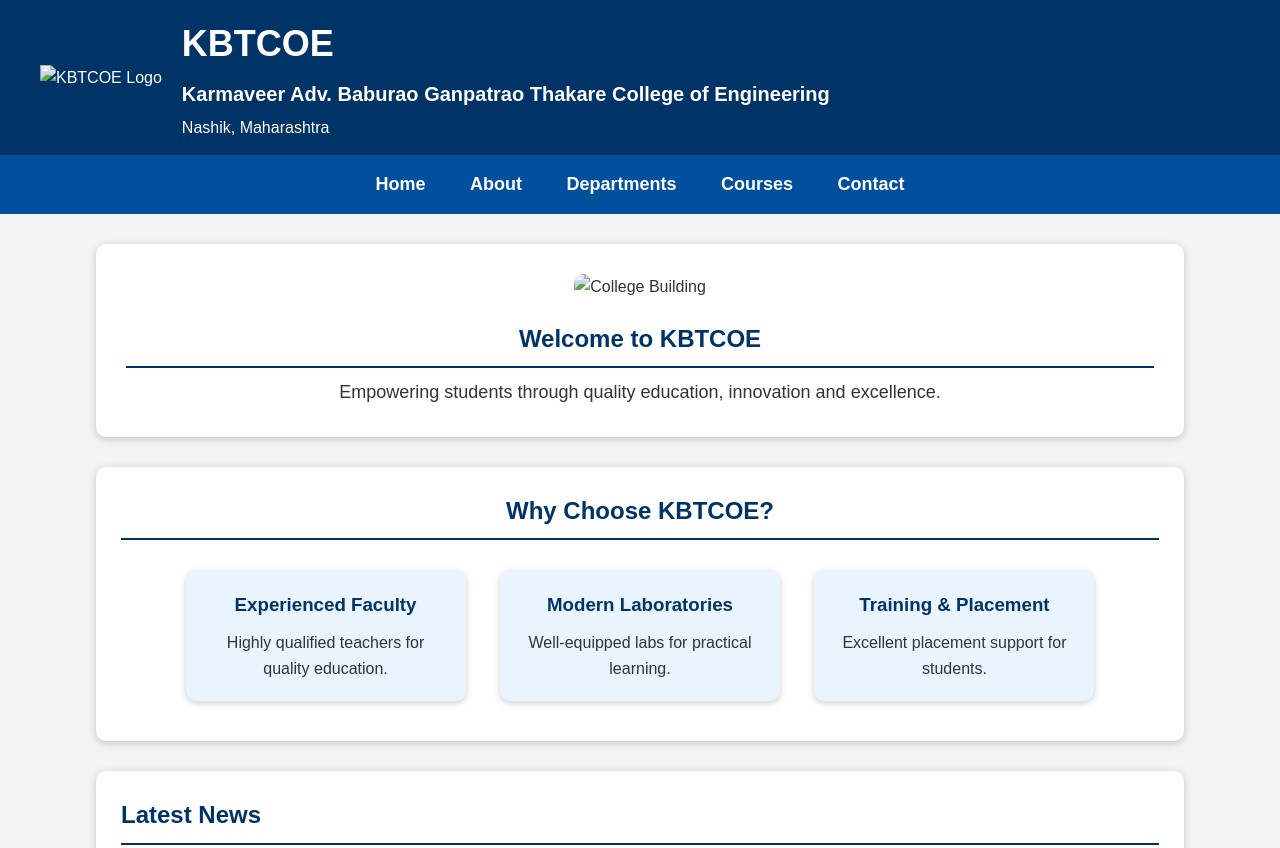
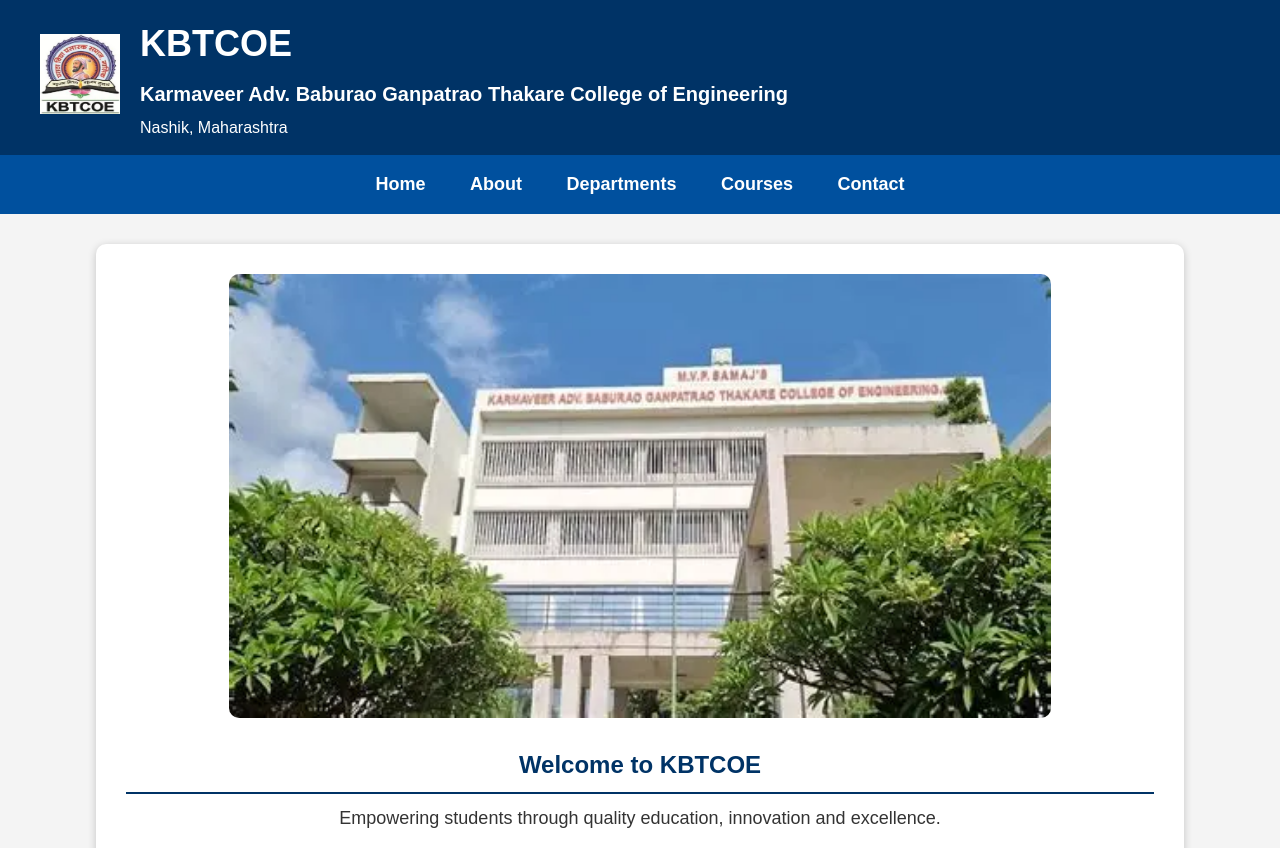
Before and after one commit to switesha/VSEC_A_41, a plain HTML site: page index.html in a window 1280 px wide. Shown: the top 848 px of the page. Drawn offline with Linux system fonts and the light colour scheme.

Commit message:
Update index.html

```diff
--- a/index.html
+++ b/index.html
@@ -13,7 +13,7 @@
     <header>
 
         <div class="logo">
-            <img src="images/logo.png" height=100 width=100 alt="KBTCOE Logo">
+            <img src="logo.png" height=100 width=100 alt="KBTCOE Logo">
         </div>
 
         <div class="header-text">
@@ -48,7 +48,7 @@
 
     <section class="hero">
 
-        <img src="images/college.jpg" alt="College Building">
+        <img src="college.jpg" alt="College Building">
 
         <h2>Welcome to KBTCOE</h2>
 
```
